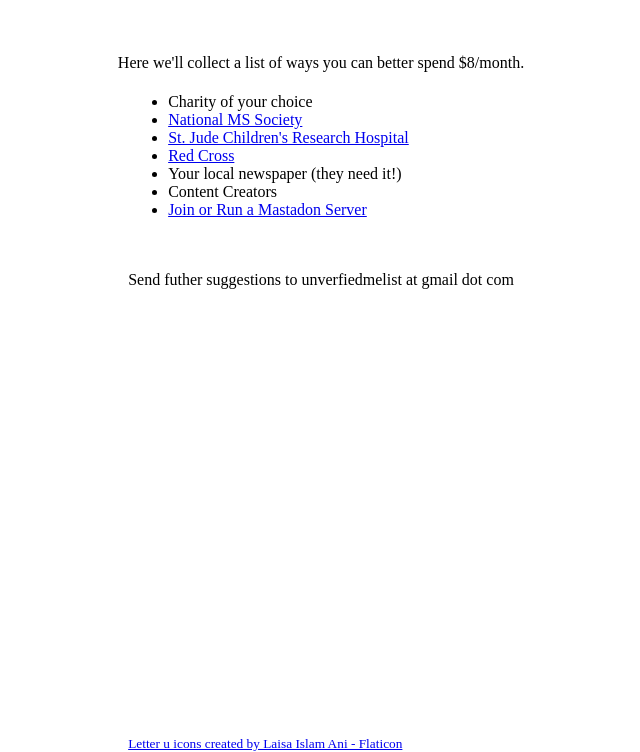
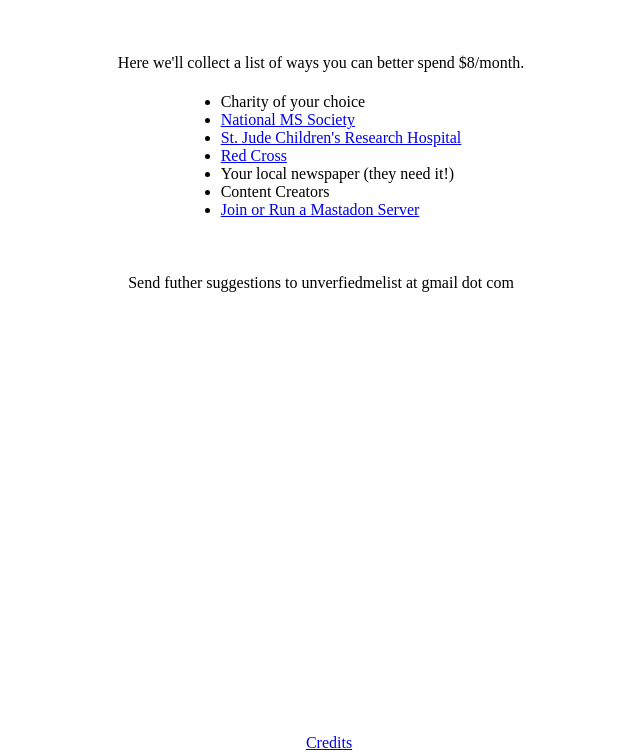
Before and after one commit to MaxPower9/unverified.me, a plain HTML site: page index.html in a window 1280 px wide. Shown: the part 48-800 px from the top of the page, without its empty margins (319-959 px from the left). Drawn offline with Linux system fonts and the light colour scheme.

Commit message:
Changed index to use credits

```diff
--- a/index.html
+++ b/index.html
@@ -16,13 +16,16 @@
 						<li>Your local newspaper (they need it!)<br></li>
 						<li>Content Creators<br></li>
 						<li><a href="https://joinmastodon.org/">Join or Run a Mastadon Server</a><br></li>
-
 					</ul>
+				</td>
+			</tr>
+		</table>
 
 		<br><br>
 		Send futher suggestions to unverfiedmelist at gmail dot com
-		<br><br><br><br><br><br><br><br><br>
-		<div id="footer"><small><a href="https://www.flaticon.com/free-icons/letter-u" title="letter u icons">Letter u icons created by Laisa Islam Ani - Flaticon</a></small></div>
+
+		<div id="footer"><a href="credits.html">Credits</a></div>
+
 	</center>
 </body>
 </html>
```
Lines whose indentation alone changed are shown as unchanged.
